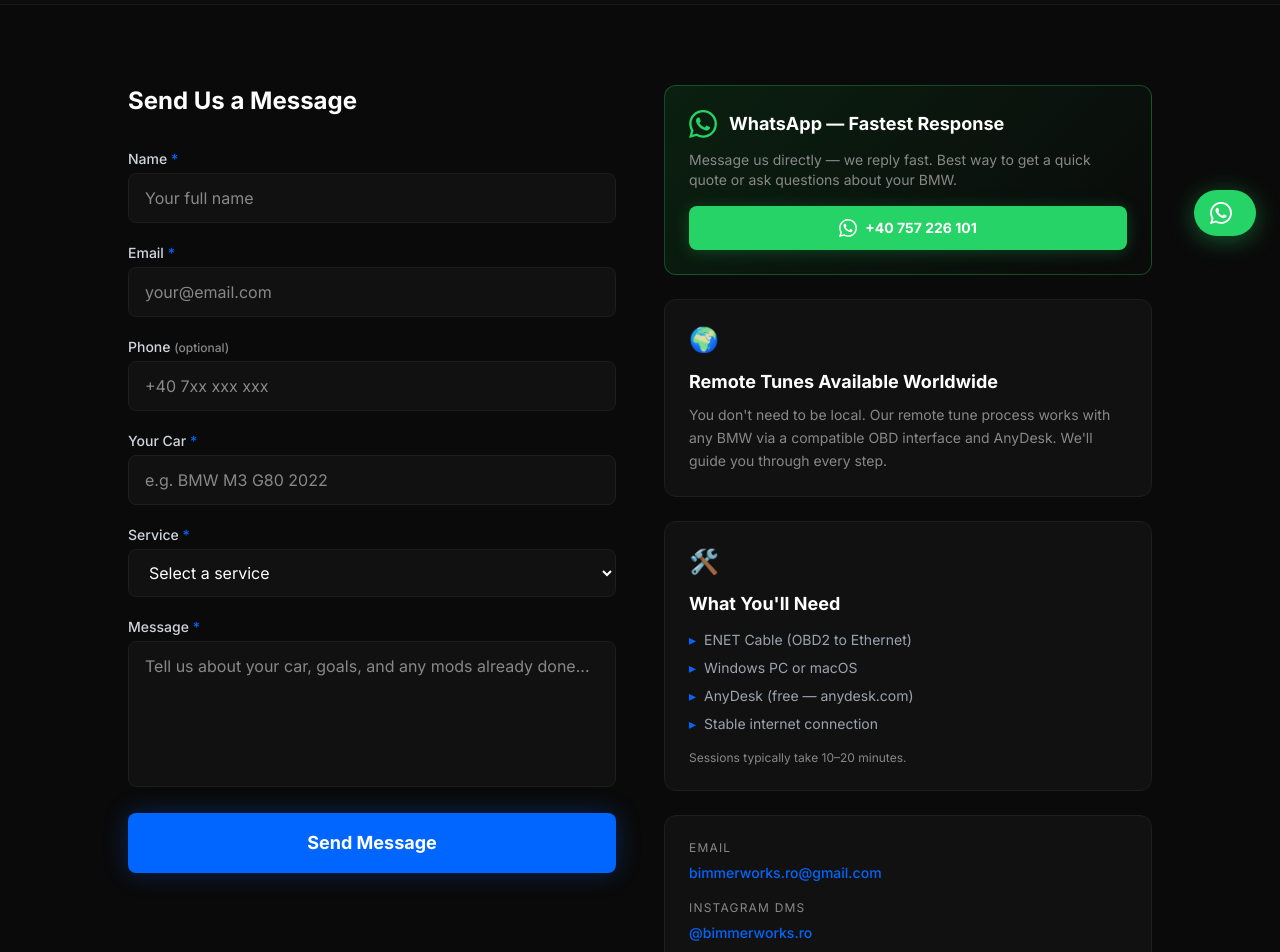
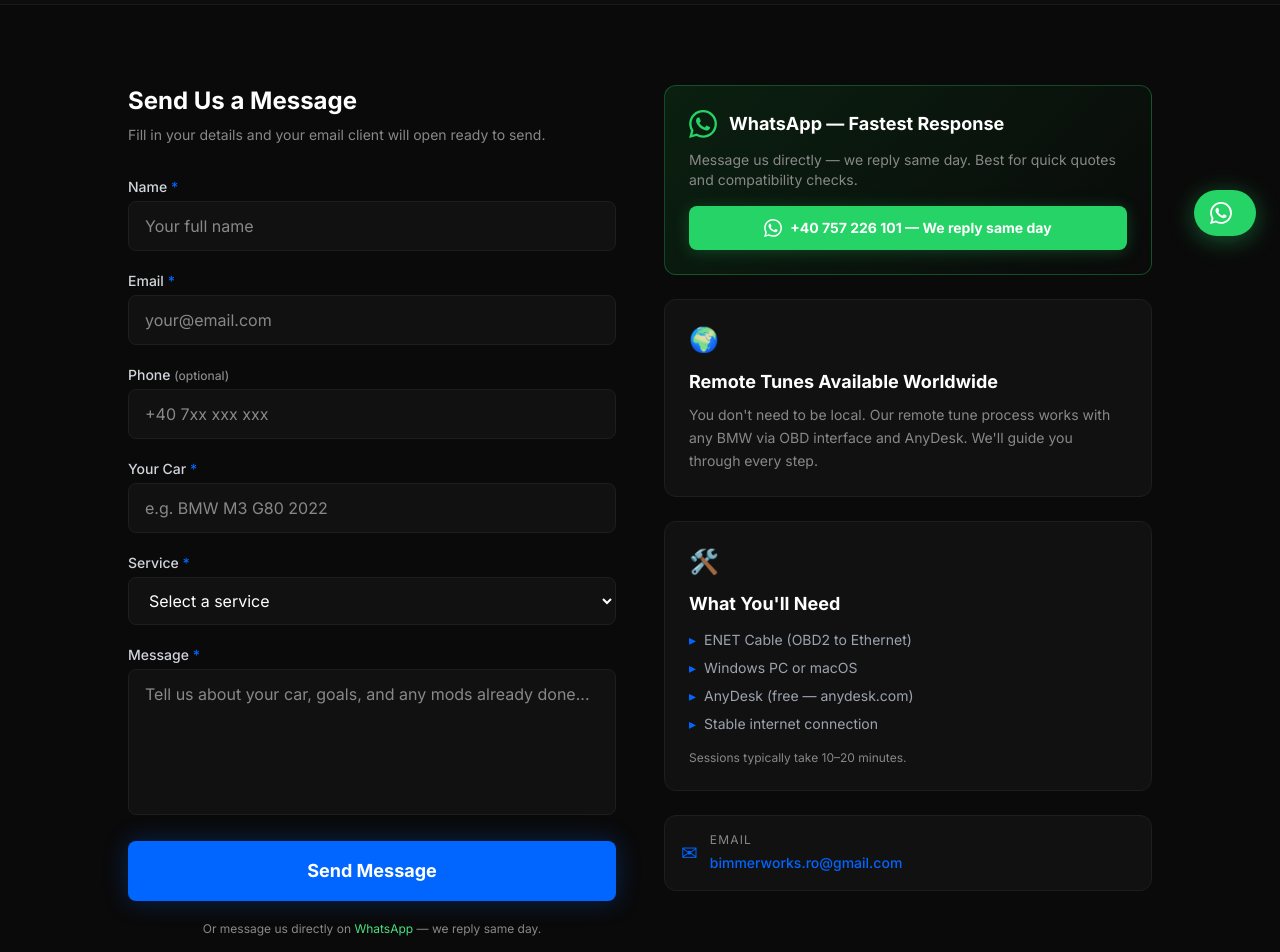
Before and after one commit to nikos192/bimmerworks.ro, a Next.js app: page /contact in a window 1280 px wide. Shown: the part 540-1492 px from the top of the page. Built offline with nearby package versions, Linux system fonts and the light colour scheme.

Commit message:
feat: wire contact form to mailto, improve success state with WhatsApp fallback, add CONTACT_EMAIL constant

```diff
--- a/src/app/contact/page.tsx
+++ b/src/app/contact/page.tsx
@@ -6,6 +6,7 @@
 
 const WHATSAPP_NUMBER = '40757226101';
 const WHATSAPP_URL = `https://wa.me/${WHATSAPP_NUMBER}`;
+const CONTACT_EMAIL = 'bimmerworks.ro@gmail.com';
 
 export default function ContactPage() {
   const [submitted, setSubmitted] = useState(false);
@@ -42,7 +43,11 @@
 
   function handleSubmit(e: React.FormEvent) {
     e.preventDefault();
-    // TODO: Wire up form submission — send to email or CRM
+    const subject = encodeURIComponent(`Bimmerworks enquiry — ${form.service || 'General'} — ${form.car}`);
+    const body = encodeURIComponent(
+      `Name: ${form.name}\nEmail: ${form.email}\nPhone: ${form.phone || 'N/A'}\nCar: ${form.car}\nService: ${form.service}\n\nMessage:\n${form.message}`
+    );
+    window.location.href = `mailto:${CONTACT_EMAIL}?subject=${subject}&body=${body}`;
     setSubmitted(true);
   }
 
@@ -56,25 +61,19 @@
         className="pt-32 pb-16 px-4 text-center carbon-texture"
         style={{ background: 'linear-gradient(180deg, #0a0a0a 0%, #0d1a33 100%)' }}
       >
-        <p className="text-accent uppercase tracking-[0.3em] text-sm font-semibold mb-4">
-          Get In Touch
-        </p>
+        <p className="text-accent uppercase tracking-[0.3em] text-sm font-semibold mb-4">Get In Touch</p>
         <h1 className="text-4xl sm:text-5xl md:text-6xl font-black mb-6">
           Book Your <span className="text-accent">Tune</span>
         </h1>
         <p className="text-gray-300 text-lg sm:text-xl max-w-2xl mx-auto mb-8">
           Remote tunes available worldwide — reach us on WhatsApp for the fastest response.
         </p>
-        {/* WhatsApp CTA — hero level */}
         <a
           href={WHATSAPP_URL}
           target="_blank"
           rel="noopener noreferrer"
           className="inline-flex items-center gap-3 text-white font-bold px-8 py-4 rounded-xl text-lg transition-all duration-200 hover:scale-105"
-          style={{
-            background: '#25D366',
-            boxShadow: '0 4px 24px rgba(37,211,102,0.35)',
-          }}
+          style={{ background: '#25D366', boxShadow: '0 4px 24px rgba(37,211,102,0.35)' }}
         >
           <svg width="24" height="24" viewBox="0 0 24 24" fill="white">
             <path d="M17.472 14.382c-.297-.149-1.758-.867-2.03-.967-.273-.099-.471-.148-.67.15-.197.297-.767.966-.94 1.164-.173.199-.347.223-.644.075-.297-.15-1.255-.463-2.39-1.475-.883-.788-1.48-1.761-1.653-2.059-.173-.297-.018-.458.13-.606.134-.133.298-.347.446-.52.149-.174.198-.298.298-.497.099-.198.05-.371-.025-.52-.075-.149-.669-1.612-.916-2.207-.242-.579-.487-.5-.669-.51-.173-.008-.371-.01-.57-.01-.198 0-.52.074-.792.372-.272.297-1.04 1.016-1.04 2.479 0 1.462 1.065 2.875 1.213 3.074.149.198 2.096 3.2 5.077 4.487.709.306 1.262.489 1.694.625.712.227 1.36.195 1.871.118.571-.085 1.758-.719 2.006-1.413.248-.694.248-1.289.173-1.413-.074-.124-.272-.198-.57-.347m-5.421 7.403h-.004a9.87 9.87 0 01-5.031-1.378l-.361-.214-3.741.982.998-3.648-.235-.374a9.86 9.86 0 01-1.51-5.26c.001-5.45 4.436-9.884 9.888-9.884 2.64 0 5.122 1.03 6.988 2.898a9.825 9.825 0 012.893 6.994c-.003 5.45-4.437 9.884-9.885 9.884m8.413-18.297A11.815 11.815 0 0012.05 0C5.495 0 .16 5.335.157 11.892c0 2.096.547 4.142 1.588 5.945L.057 24l6.305-1.654a11.882 11.882 0 005.683 1.448h.005c6.554 0 11.89-5.335 11.893-11.893a11.821 11.821 0 00-3.48-8.413z" />
@@ -88,17 +87,15 @@
         <div className="max-w-4xl mx-auto flex flex-col sm:flex-row items-center justify-center gap-4 sm:gap-10 text-sm">
           <a href={WHATSAPP_URL} target="_blank" rel="noopener noreferrer"
             className="flex items-center gap-2 text-gray-300 hover:text-white transition-colors font-medium">
-            <span style={{ color: '#25D366' }}>
-              <svg width="18" height="18" viewBox="0 0 24 24" fill="currentColor">
-                <path d="M17.472 14.382c-.297-.149-1.758-.867-2.03-.967-.273-.099-.471-.148-.67.15-.197.297-.767.966-.94 1.164-.173.199-.347.223-.644.075-.297-.15-1.255-.463-2.39-1.475-.883-.788-1.48-1.761-1.653-2.059-.173-.297-.018-.458.13-.606.134-.133.298-.347.446-.52.149-.174.198-.298.298-.497.099-.198.05-.371-.025-.52-.075-.149-.669-1.612-.916-2.207-.242-.579-.487-.5-.669-.51-.173-.008-.371-.01-.57-.01-.198 0-.52.074-.792.372-.272.297-1.04 1.016-1.04 2.479 0 1.462 1.065 2.875 1.213 3.074.149.198 2.096 3.2 5.077 4.487.709.306 1.262.489 1.694.625.712.227 1.36.195 1.871.118.571-.085 1.758-.719 2.006-1.413.248-.694.248-1.289.173-1.413-.074-.124-.272-.198-.57-.347m-5.421 7.403h-.004a9.87 9.87 0 01-5.031-1.378l-.361-.214-3.741.982.998-3.648-.235-.374a9.86 9.86 0 01-1.51-5.26c.001-5.45 4.436-9.884 9.888-9.884 2.64 0 5.122 1.03 6.988 2.898a9.825 9.825 0 012.893 6.994c-.003 5.45-4.437 9.884-9.885 9.884m8.413-18.297A11.815 11.815 0 0012.05 0C5.495 0 .16 5.335.157 11.892c0 2.096.547 4.142 1.588 5.945L.057 24l6.305-1.654a11.882 11.882 0 005.683 1.448h.005c6.554 0 11.89-5.335 11.893-11.893a11.821 11.821 0 00-3.48-8.413z" />
-              </svg>
-            </span>
+            <svg width="18" height="18" viewBox="0 0 24 24" fill="#25D366">
+              <path d="M17.472 14.382c-.297-.149-1.758-.867-2.03-.967-.273-.099-.471-.148-.67.15-.197.297-.767.966-.94 1.164-.173.199-.347.223-.644.075-.297-.15-1.255-.463-2.39-1.475-.883-.788-1.48-1.761-1.653-2.059-.173-.297-.018-.458.13-.606.134-.133.298-.347.446-.52.149-.174.198-.298.298-.497.099-.198.05-.371-.025-.52-.075-.149-.669-1.612-.916-2.207-.242-.579-.487-.5-.669-.51-.173-.008-.371-.01-.57-.01-.198 0-.52.074-.792.372-.272.297-1.04 1.016-1.04 2.479 0 1.462 1.065 2.875 1.213 3.074.149.198 2.096 3.2 5.077 4.487.709.306 1.262.489 1.694.625.712.227 1.36.195 1.871.118.571-.085 1.758-.719 2.006-1.413.248-.694.248-1.289.173-1.413-.074-.124-.272-.198-.57-.347m-5.421 7.403h-.004a9.87 9.87 0 01-5.031-1.378l-.361-.214-3.741.982.998-3.648-.235-.374a9.86 9.86 0 01-1.51-5.26c.001-5.45 4.436-9.884 9.888-9.884 2.64 0 5.122 1.03 6.988 2.898a9.825 9.825 0 012.893 6.994c-.003 5.45-4.437 9.884-9.885 9.884m8.413-18.297A11.815 11.815 0 0012.05 0C5.495 0 .16 5.335.157 11.892c0 2.096.547 4.142 1.588 5.945L.057 24l6.305-1.654a11.882 11.882 0 005.683 1.448h.005c6.554 0 11.89-5.335 11.893-11.893a11.821 11.821 0 00-3.48-8.413z" />
+            </svg>
             +40 757 226 101
           </a>
           <span className="hidden sm:block text-white/20">|</span>
-          <a href="mailto:bimmerworks.ro@gmail.com"
+          <a href={`mailto:${CONTACT_EMAIL}`}
             className="flex items-center gap-2 text-gray-300 hover:text-white transition-colors font-medium">
-            <span className="text-accent">✉</span> bimmerworks.ro@gmail.com
+            <span className="text-accent">✉</span> {CONTACT_EMAIL}
           </a>
           <span className="hidden sm:block text-white/20">|</span>
           <a href="https://www.instagram.com/bimmerworks.ro/" target="_blank" rel="noopener noreferrer"
@@ -114,111 +111,100 @@
 
           {/* ── CONTACT FORM ── */}
           <div>
-            <h2 className="text-2xl font-bold mb-8">Send Us a Message</h2>
+            <h2 className="text-2xl font-bold mb-2">Send Us a Message</h2>
+            <p className="text-muted text-sm mb-8">Fill in your details and your email client will open ready to send.</p>
 
             {submitted ? (
               <div className="bg-card-bg border border-accent/40 rounded-2xl p-10 text-center">
                 <div className="text-5xl mb-4">✅</div>
-                <h3 className="text-xl font-bold mb-2">Message Received!</h3>
-                <p className="text-muted">
-                  Thanks for getting in touch. We&apos;ll get back to you shortly.
+                <h3 className="text-xl font-bold mb-2">Your email client should have opened!</h3>
+                <p className="text-muted text-sm mb-6">
+                  If it didn&apos;t open, email us directly at{' '}
+                  <a href={`mailto:${CONTACT_EMAIL}`} className="text-accent hover:underline">{CONTACT_EMAIL}</a>
                 </p>
+                <p className="text-muted text-sm mb-6">For the fastest reply, message us on WhatsApp:</p>
+                <a href={WHATSAPP_URL} target="_blank" rel="noopener noreferrer"
+                  className="inline-flex items-center gap-2 text-white font-bold px-6 py-3 rounded-lg text-sm transition-all duration-200 hover:scale-105"
+                  style={{ background: '#25D366' }}>
+                  <svg width="18" height="18" viewBox="0 0 24 24" fill="white">
+                    <path d="M17.472 14.382c-.297-.149-1.758-.867-2.03-.967-.273-.099-.471-.148-.67.15-.197.297-.767.966-.94 1.164-.173.199-.347.223-.644.075-.297-.15-1.255-.463-2.39-1.475-.883-.788-1.48-1.761-1.653-2.059-.173-.297-.018-.458.13-.606.134-.133.298-.347.446-.52.149-.174.198-.298.298-.497.099-.198.05-.371-.025-.52-.075-.149-.669-1.612-.916-2.207-.242-.579-.487-.5-.669-.51-.173-.008-.371-.01-.57-.01-.198 0-.52.074-.792.372-.272.297-1.04 1.016-1.04 2.479 0 1.462 1.065 2.875 1.213 3.074.149.198 2.096 3.2 5.077 4.487.709.306 1.262.489 1.694.625.712.227 1.36.195 1.871.118.571-.085 1.758-.719 2.006-1.413.248-.694.248-1.289.173-1.413-.074-.124-.272-.198-.57-.347m-5.421 7.403h-.004a9.87 9.87 0 01-5.031-1.378l-.361-.214-3.741.982.998-3.648-.235-.374a9.86 9.86 0 01-1.51-5.26c.001-5.45 4.436-9.884 9.888-9.884 2.64 0 5.122 1.03 6.988 2.898a9.825 9.825 0 012.893 6.994c-.003 5.45-4.437 9.884-9.885 9.884m8.413-18.297A11.815 11.815 0 0012.05 0C5.495 0 .16 5.335.157 11.892c0 2.096.547 4.142 1.588 5.945L.057 24l6.305-1.654a11.882 11.882 0 005.683 1.448h.005c6.554 0 11.89-5.335 11.893-11.893a11.821 11.821 0 00-3.48-8.413z" />
+                  </svg>
+                  Message on WhatsApp — we reply same day
+                </a>
               </div>
             ) : (
               <form onSubmit={handleSubmit} className="space-y-5">
                 <div>
-                  <label className="block text-sm font-medium text-gray-300 mb-1">
-                    Name <span className="text-accent">*</span>
-                  </label>
+                  <label className="block text-sm font-medium text-gray-300 mb-1">Name <span className="text-accent">*</span></label>
                   <input type="text" name="name" required value={form.name} onChange={handleChange}
                     placeholder="Your full name" className={inputClass} />
                 </div>
-
                 <div>
-                  <label className="block text-sm font-medium text-gray-300 mb-1">
-                    Email <span className="text-accent">*</span>
-                  </label>
+                  <label className="block text-sm font-medium text-gray-300 mb-1">Email <span className="text-accent">*</span></label>
                   <input type="email" name="email" required value={form.email} onChange={handleChange}
                     placeholder="your@email.com" className={inputClass} />
                 </div>
-
                 <div>
-                  <label className="block text-sm font-medium text-gray-300 mb-1">
-                    Phone <span className="text-muted text-xs">(optional)</span>
-                  </label>
+                  <label className="block text-sm font-medium text-gray-300 mb-1">Phone <span className="text-muted text-xs">(optional)</span></label>
                   <input type="tel" name="phone" value={form.phone} onChange={handleChange}
                     placeholder="+40 7xx xxx xxx" className={inputClass} />
                 </div>
-
                 <div>
-                  <label className="block text-sm font-medium text-gray-300 mb-1">
-                    Your Car <span className="text-accent">*</span>
-                  </label>
+                  <label className="block text-sm font-medium text-gray-300 mb-1">Your Car <span className="text-accent">*</span></label>
                   <input type="text" name="car" required value={form.car} onChange={handleChange}
                     placeholder="e.g. BMW M3 G80 2022" className={inputClass} />
                 </div>
-
                 <div>
-                  <label className="block text-sm font-medium text-gray-300 mb-1">
-                    Service <span className="text-accent">*</span>
-                  </label>
+                  <label className="block text-sm font-medium text-gray-300 mb-1">Service <span className="text-accent">*</span></label>
                   <select name="service" required value={form.service} onChange={handleChange}
                     className={inputClass + ' cursor-pointer'}>
                     <option value="" disabled>Select a service</option>
                     <optgroup label="── Fixed Price Packages ──">
-                      {services.slice(0, 7).map((s) => (
-                        <option key={s} value={s} className="bg-card-bg">{s}</option>
-                      ))}
+                      {services.slice(0, 7).map((s) => <option key={s} value={s} className="bg-card-bg">{s}</option>)}
                     </optgroup>
                     <optgroup label="── Contact for Pricing ──">
-                      {services.slice(7).map((s) => (
-                        <option key={s} value={s} className="bg-card-bg">{s}</option>
-                      ))}
+                      {services.slice(7).map((s) => <option key={s} value={s} className="bg-card-bg">{s}</option>)}
                     </optgroup>
                   </select>
                 </div>
-
                 <div>
-                  <label className="block text-sm font-medium text-gray-300 mb-1">
-                    Message <span className="text-accent">*</span>
-                  </label>
+                  <label className="block text-sm font-medium text-gray-300 mb-1">Message <span className="text-accent">*</span></label>
                   <textarea name="message" required rows={5} value={form.message} onChange={handleChange}
                     placeholder="Tell us about your car, goals, and any mods already done..."
                     className={inputClass + ' resize-none'} />
                 </div>
-
                 <button type="submit"
                   className="w-full bg-accent hover:bg-accent-hover text-white font-bold py-4 rounded-lg transition-all duration-200 accent-glow hover:scale-[1.02] text-lg mt-2">
                   Send Message
                 </button>
+                <p className="text-center text-muted text-xs">
+                  Or message us directly on{' '}
+                  <a href={WHATSAPP_URL} target="_blank" rel="noopener noreferrer" className="text-green-400 hover:underline">WhatsApp</a>
+                  {' '}— we reply same day.
+                </p>
               </form>
             )}
           </div>
 
           {/* ── SIDE INFO ── */}
           <div className="space-y-6">
-
             {/* WhatsApp — PRIMARY */}
-            <div
-              className="rounded-xl p-6"
-              style={{ background: 'linear-gradient(135deg, #0a2010, #0a0a0a)', border: '1px solid rgba(37,211,102,0.3)' }}
-            >
+            <div className="rounded-xl p-6"
+              style={{ background: 'linear-gradient(135deg, #0a2010, #0a0a0a)', border: '1px solid rgba(37,211,102,0.3)' }}>
               <div className="flex items-center gap-3 mb-3">
                 <svg width="28" height="28" viewBox="0 0 24 24" fill="#25D366">
                   <path d="M17.472 14.382c-.297-.149-1.758-.867-2.03-.967-.273-.099-.471-.148-.67.15-.197.297-.767.966-.94 1.164-.173.199-.347.223-.644.075-.297-.15-1.255-.463-2.39-1.475-.883-.788-1.48-1.761-1.653-2.059-.173-.297-.018-.458.13-.606.134-.133.298-.347.446-.52.149-.174.198-.298.298-.497.099-.198.05-.371-.025-.52-.075-.149-.669-1.612-.916-2.207-.242-.579-.487-.5-.669-.51-.173-.008-.371-.01-.57-.01-.198 0-.52.074-.792.372-.272.297-1.04 1.016-1.04 2.479 0 1.462 1.065 2.875 1.213 3.074.149.198 2.096 3.2 5.077 4.487.709.306 1.262.489 1.694.625.712.227 1.36.195 1.871.118.571-.085 1.758-.719 2.006-1.413.248-.694.248-1.289.173-1.413-.074-.124-.272-.198-.57-.347m-5.421 7.403h-.004a9.87 9.87 0 01-5.031-1.378l-.361-.214-3.741.982.998-3.648-.235-.374a9.86 9.86 0 01-1.51-5.26c.001-5.45 4.436-9.884 9.888-9.884 2.64 0 5.122 1.03 6.988 2.898a9.825 9.825 0 012.893 6.994c-.003 5.45-4.437 9.884-9.885 9.884m8.413-18.297A11.815 11.815 0 0012.05 0C5.495 0 .16 5.335.157 11.892c0 2.096.547 4.142 1.588 5.945L.057 24l6.305-1.654a11.882 11.882 0 005.683 1.448h.005c6.554 0 11.89-5.335 11.893-11.893a11.821 11.821 0 00-3.48-8.413z" />
                 </svg>
                 <h3 className="font-bold text-lg">WhatsApp — Fastest Response</h3>
               </div>
-              <p className="text-muted text-sm mb-4">
-                Message us directly — we reply fast. Best way to get a quick quote or ask questions about your BMW.
-              </p>
+              <p className="text-muted text-sm mb-4">Message us directly — we reply same day. Best for quick quotes and compatibility checks.</p>
               <a href={WHATSAPP_URL} target="_blank" rel="noopener noreferrer"
                 className="inline-flex items-center gap-2 text-white font-bold px-5 py-3 rounded-lg text-sm transition-all duration-200 hover:scale-105 w-full justify-center"
                 style={{ background: '#25D366', boxShadow: '0 2px 16px rgba(37,211,102,0.25)' }}>
                 <svg width="18" height="18" viewBox="0 0 24 24" fill="white">
                   <path d="M17.472 14.382c-.297-.149-1.758-.867-2.03-.967-.273-.099-.471-.148-.67.15-.197.297-.767.966-.94 1.164-.173.199-.347.223-.644.075-.297-.15-1.255-.463-2.39-1.475-.883-.788-1.48-1.761-1.653-2.059-.173-.297-.018-.458.13-.606.134-.133.298-.347.446-.52.149-.174.198-.298.298-.497.099-.198.05-.371-.025-.52-.075-.149-.669-1.612-.916-2.207-.242-.579-.487-.5-.669-.51-.173-.008-.371-.01-.57-.01-.198 0-.52.074-.792.372-.272.297-1.04 1.016-1.04 2.479 0 1.462 1.065 2.875 1.213 3.074.149.198 2.096 3.2 5.077 4.487.709.306 1.262.489 1.694.625.712.227 1.36.195 1.871.118.571-.085 1.758-.719 2.006-1.413.248-.694.248-1.289.173-1.413-.074-.124-.272-.198-.57-.347m-5.421 7.403h-.004a9.87 9.87 0 01-5.031-1.378l-.361-.214-3.741.982.998-3.648-.235-.374a9.86 9.86 0 01-1.51-5.26c.001-5.45 4.436-9.884 9.888-9.884 2.64 0 5.122 1.03 6.988 2.898a9.825 9.825 0 012.893 6.994c-.003 5.45-4.437 9.884-9.885 9.884m8.413-18.297A11.815 11.815 0 0012.05 0C5.495 0 .16 5.335.157 11.892c0 2.096.547 4.142 1.588 5.945L.057 24l6.305-1.654a11.882 11.882 0 005.683 1.448h.005c6.554 0 11.89-5.335 11.893-11.893a11.821 11.821 0 00-3.48-8.413z" />
                 </svg>
-                +40 757 226 101
+                +40 757 226 101 — We reply same day
               </a>
             </div>
 
@@ -227,7 +213,7 @@
               <div className="text-2xl mb-3">🌍</div>
               <h3 className="font-bold text-lg mb-2">Remote Tunes Available Worldwide</h3>
               <p className="text-muted text-sm leading-relaxed">
-                You don&apos;t need to be local. Our remote tune process works with any BMW via a compatible OBD interface and AnyDesk. We&apos;ll guide you through every step.
+                You don&apos;t need to be local. Our remote tune process works with any BMW via OBD interface and AnyDesk. We&apos;ll guide you through every step.
               </p>
             </div>
 
@@ -245,25 +231,18 @@
               <p className="text-muted text-xs mt-4">Sessions typically take 10–20 minutes.</p>
             </div>
 
-            {/* Email + Instagram */}
-            <div className="bg-card-bg border border-card-border rounded-xl p-6 space-y-4">
+            {/* Email */}
+            <div className="bg-card-bg border border-card-border rounded-xl p-4 flex items-center gap-3">
+              <span className="text-accent text-xl">✉</span>
               <div>
-                <p className="text-xs text-muted uppercase tracking-widest mb-1">Email</p>
-                <a href="mailto:bimmerworks.ro@gmail.com"
-                  className="text-accent hover:text-white transition-colors text-sm font-medium">
-                  bimmerworks.ro@gmail.com
+                <p className="text-xs text-muted uppercase tracking-widest mb-0.5">Email</p>
+                <a href={`mailto:${CONTACT_EMAIL}`} className="text-accent hover:text-white transition-colors text-sm font-medium">
+                  {CONTACT_EMAIL}
                 </a>
               </div>
-              <div>
-                <p className="text-xs text-muted uppercase tracking-widest mb-1">Instagram DMs</p>
-                <a href="https://www.instagram.com/bimmerworks.ro/" target="_blank" rel="noopener noreferrer"
-                  className="text-accent hover:text-white transition-colors text-sm font-medium">
-                  @bimmerworks.ro
-                </a>
-              </div>
-              {/* TODO: Add business address */}
             </div>
 
+            {/* TODO: Add business address */}
           </div>
         </div>
       </section>
```
